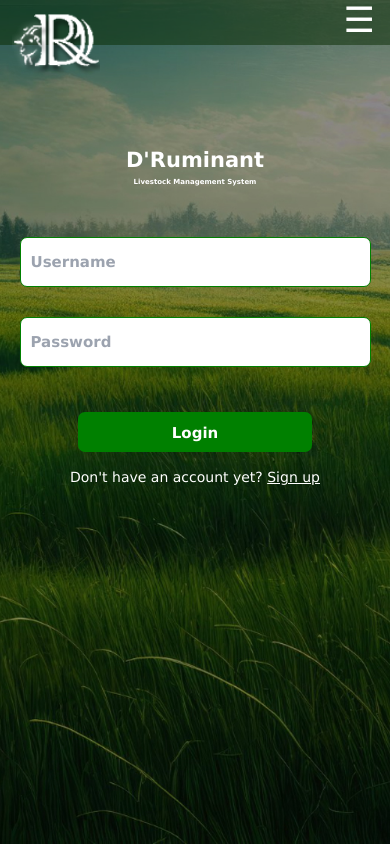
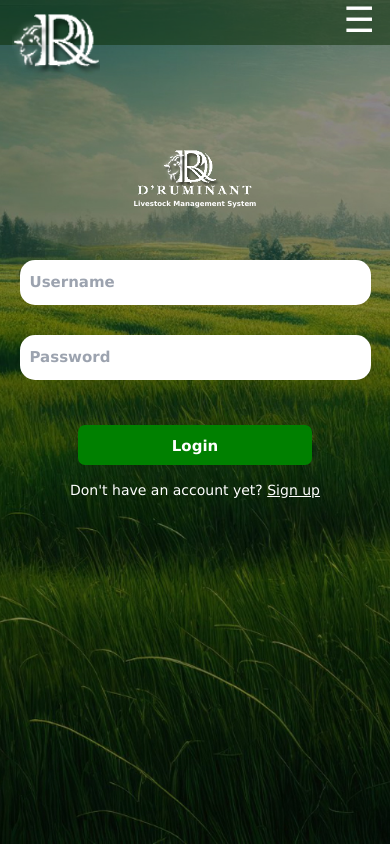
Before and after one commit to Samuel-EA1/druminant_project, a Next.js app: page /login in a window 390 px wide. Built offline with nearby package versions, Linux system fonts and the light colour scheme.

Commit message:
login page update

```diff
--- a/src/pages/login.js
+++ b/src/pages/login.js
@@ -1,4 +1,5 @@
 import Header from "@/components/header";
+import Image from "next/image";
 import Link from "next/link";
 import { redirect } from "next/navigation";
 import { useRouter } from "next/router";
@@ -45,7 +46,7 @@
         <Header />
         <div className="form">
         <div className="login-header">
-            <h1>D&apos;Ruminant</h1>
+            <Image style={{ margin:"0px auto", width:"120px"}} src={"/image/newlogo.png"} width={100} height={100} />
             <p>Livestock Management System</p>
         </div>
         <div className="fields">
--- a/src/styles/globals.css
+++ b/src/styles/globals.css
@@ -182,10 +182,10 @@
 .main-text {
   font-family: Verdana, Geneva, Tahoma, sans-serif;
   text-align: left;
-  font-size: 14px;
+  font-size: 16px;
   /* background-color: yellow; */
   width: 50%;
-  margin: 10px 0px 0px 80px;
+  margin: 12px 0px 0px 80px;
   color: white;
 }
 
@@ -193,7 +193,7 @@
   width: 18%;
   height: auto;
   margin-left: 80px;
-  margin-top: 160px;
+  margin-top: 170px;
 }
 
 .lauch-btn p {
@@ -278,14 +278,13 @@
   width: 99%;
   margin-bottom: 50px;
   background-color: white;
-  border: 1.5px solid green;
   color: green;
-  border-radius: 7px;
+  border-radius: 15px;
   padding-left: 10px;
   font-family: Verdana, Geneva, Tahoma, sans-serif;
-  font-size: 17px;
+  font-size: 16px;
   outline: none;
-  font-weight: bold;
+  font-weight: bolder;
 }
 
 .login-btn {
@@ -1764,10 +1763,11 @@
   }
 
   .mobile-header {
-    background-color: rgba(9, 43, 0, 0.5);;
+    background-color: rgba(9, 43, 0, 0.5);
     display: flex;
     justify-content: space-between;
     height: 45px;
+    color: #008000;
   }
 
   .launch-btn {
@@ -2138,7 +2138,7 @@
   }
 
   .fields input {
-    height: 50px;
+    height: 45px;
     width: 100%;
     margin: 0px auto 30px auto;
     font-size: 15px;
@@ -2532,18 +2532,6 @@
   .finance-cards {
     margin-top: 0px;
   }
-
-  /* .incomeCard img{
-    width: 50px;
-    height: auto;
-    padding: 10px 0px 0px 10px;
-  } */
-  /* .incomeCard p{
-    font-size: 13px
-  } */
-  /* .incomeCard h3{
-    font-size: 13px
-  } */
   .finan-add-btn2 {
     margin: 010px 5px 5px 0px;
     padding: 2px;
@@ -2558,9 +2546,8 @@
   .main-text {
     max-width: 85%;
     margin-left: 15px;
-    font-size: 15px;
-    margin-top: 10px;
-
+    font-size: 14px;
+    margin-top: 15px;
   }
 
   .main-name {
```
